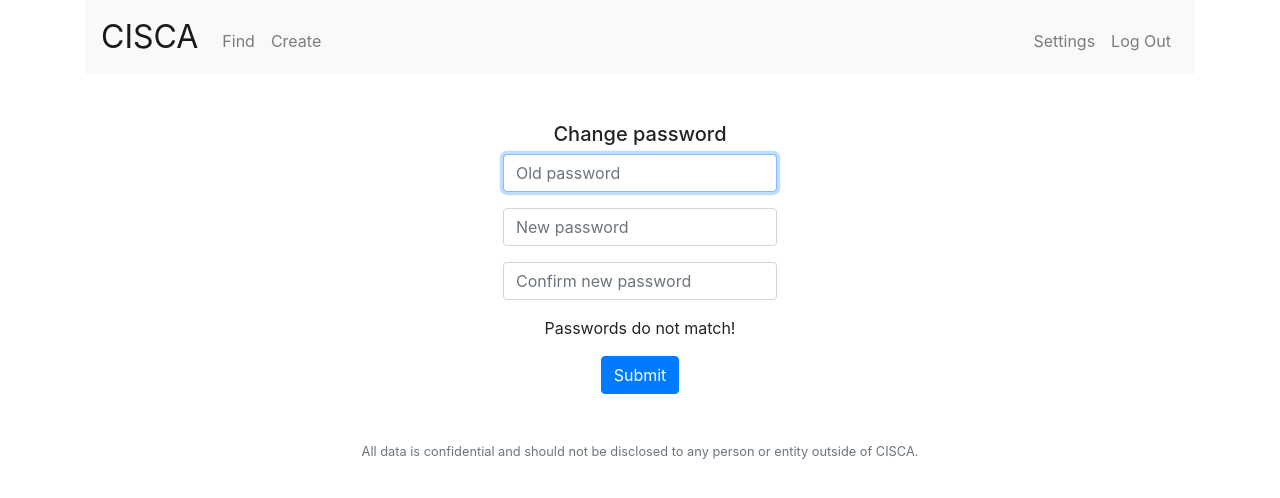
After one commit to codeballet/cisca-admin, a Flask app: page /auth/settings in a window 1280 px wide. The commit adds this page. Shown: the top 498 px of the page. Run offline with Flask 2, Linux system fonts and the light colour scheme; the visitor is signed in with stand-in values (Sample User, id 1); data comes from the database, SQL or seed files in the repository.

Commit message:
Feat: settings page

```diff
--- a/cisca_admin/auth.py
+++ b/cisca_admin/auth.py
@@ -1,6 +1,6 @@
 import functools
 from flask import (
-    Blueprint, flash, g, redirect, render_template, request, session, url_for
+    Blueprint, current_app, flash, g, redirect, render_template, request, session, url_for
 )
 from werkzeug.security import check_password_hash, generate_password_hash
 
@@ -45,9 +45,10 @@ def login():
         elif not check_password_hash(user.password, password):
             message = 'Incorrect password.'
 
-        if message is None:
+        elif message is None:
             session.clear()
             session['user_id'] = user.user_id
+
             return redirect(url_for('index.index'))
 
         flash(message)
@@ -62,10 +63,12 @@ def logout():
 
 
 @bp.route('/register', methods=('GET', 'POST'))
+@login_required
 def register():
     if request.method == 'POST':
         username = request.form.get('reg_username')
         password = request.form.get('reg_password')
+        priviledge = request.form.get('reg_priviledge')
         message = None
 
         if not username:
@@ -83,7 +86,8 @@ def register():
 
         if message is None:
             new_user = User(username=username,
-                            password=generate_password_hash(password))
+                            password=generate_password_hash(password),
+                            priviledge=priviledge)
             db_session.add(new_user)
             db_session.commit()
 
@@ -91,4 +95,13 @@ def register():
 
         flash(message)
 
-    return render_template('auth/register.html')
+    return render_template('auth/register.html', levels=[0, 1, 2, 3, 4, 5, 6, 7, 8, 9])
+
+
+@bp.route('/settings', methods=('GET', 'POST'))
+@login_required
+def settings():
+    if request.method == 'POST':
+        return 'TODO'
+
+    return render_template('auth/settings.html')
--- a/cisca_admin/data.py
+++ b/cisca_admin/data.py
@@ -17,14 +17,18 @@ from cisca_admin.helpers import allowed_file
 
 bp = Blueprint('index', __name__)
 
+SEARCH_CRITERIA = ['Nickname', 'First name', 'Family name',
+                   'First and family name', 'Find everyone!']
+
 
 @bp.route('/', methods=('GET', 'POST'))
 @login_required
 def index():
     if request.method == 'POST':
-        return render_template('data/find.html', criteria=request.form.get('criteria'))
+        criteria = request.form.get('criteria')
+        return render_template('data/find.html', criteria=criteria, search_criteria=SEARCH_CRITERIA)
 
-    return render_template('data/index.html')
+    return render_template('data/index.html', search_criteria=SEARCH_CRITERIA)
 
 
 @bp.route('/create', methods=('GET', 'POST'))
@@ -152,12 +156,19 @@ def find():
     elif request.form.get('first_name'):
         query = Person.query.options(selectinload(Person.birth)).options(selectinload(
             Person.image)).filter(Person.first_name == request.form.get('first_name').lower())
-    elif request.form.get('first_last_name'):
+    elif request.form.get('family_name'):
+        query = Person.query.options(selectinload(Person.birth)).options(selectinload(
+            Person.image)).filter(Person.family_name == request.form.get('family_name').lower())
+    elif request.form.get('first_name') and request.form.get('family_name'):
         query = Person.query.options(selectinload(Person.birth)).options(selectinload(Person.image)).\
             filter(and_(
-                Person.first_name == request.form.get('first_name').lower(),
-                Person.last_name == request.form.get('last_name').lower()
+                Person.first_name == request.form.get(
+                    'first_name').lower(),
+                Person.family_name == request.form.get('last_name').lower()
             ))
+    elif request.form.get('everyone'):
+        query = Person.query.options(selectinload(
+            Person.birth)).options(selectinload(Person.image))
     else:
         message = 'You have to fill in all the search fields.'
 
--- a/cisca_admin/static/styles.css
+++ b/cisca_admin/static/styles.css
@@ -28,6 +28,10 @@ main .form-control {
   width: auto;
 }
 
+main .narrow-select {
+  max-width: 10rem;
+}
+
 main {
   /* scroll horizontally as needed */
   overflow-x: auto;
@@ -45,3 +49,11 @@ main img {
   display: none;
   color: red;
 }
+
+#everyone {
+  display: none;
+}
+
+#search_term {
+  font-weight: bold;
+}
--- /dev/null
+++ b/cisca_admin/templates/auth/settings.html
@@ -0,0 +1,35 @@
+{% extends "layout.html" %}
+
+{% block title %}
+    Settings
+{% endblock %}
+
+{% block main %}
+    <h5>Change password</h5>
+    <form action="{{ url_for('auth.settings') }}" method="post">
+        <div class="form-group">
+            <input autocomplete="on" autofocus class="form-control" name="old_password" placeholder="Old password" type="password">
+        </div>
+        <div class="form-group">
+            <input id="new_password" autocomplete="off" class="form-control" name="new_password" placeholder="New password" type="password">
+        </div>
+        <div class="form-group">
+            <input id="confirm_new_password" autocomplete="off" class="form-control" name="confirm_new_password" placeholder="Confirm new password" type="password">
+        </div>
+        <p class="password_warning">Passwords do not match!</p>
+        <button class="btn btn-primary" type="submit">Submit</button>
+    </form>
+
+    <script>
+        document.querySelector('#confirm_new_password').onkeyup = function() {
+            let first = document.querySelector('#new_password').value;
+            let second = document.querySelector('#confirm_new_password').value;
+
+            if (first != second && second != '') {
+                document.querySelector('.password_warning').style.display = "block";
+            } else {
+                document.querySelector('.password_warning').style.display = "none";
+            }
+        }
+    </script>
+{% endblock %}
--- a/cisca_admin/templates/layout.html
+++ b/cisca_admin/templates/layout.html
@@ -31,15 +31,20 @@
               </li>
             </ul>
             <ul class="navbar-nav ml-auto mt-2">
+              {% if g.user.priviledge == 9 %}
+                <li class="nav-item">
+                  <a class="nav-link" href="{{ url_for('auth.register') }}">Admin</a>
+                </li>
+              {% endif %}
+              <li>
+                <a class="nav-link" href="{{ url_for('auth.settings') }}">Settings</a>
+              </li>
               <li>
                 <a class="nav-link" href="{{ url_for('auth.logout') }}">Log Out</a>
               </li>
             </ul>
           {% else %}
             <ul class="navbar-nav ml-auto mt-2">
-              <li class="nav-item">
-                <a class="nav-link" href="{{ url_for('auth.register') }}">Register</a>
-              </li>
               <li class="nav-item">
                 <a class="nav-link" href="{{ url_for('auth.login') }}">Log In</a>
               </li>
@@ -63,9 +68,12 @@
         {% block main %}{% endblock %}
       </main>
 
-      <footer class="small text-center text-muted">
-        All data is confidential and should not be disclosed to any person or entity outside of CISCA.
-      </footer>
+      {% if g.user %}
+        <footer class="small text-center text-muted">
+          All data is confidential and should not be disclosed to any person or entity outside of CISCA.
+        </footer>
+      {% endif %}
+
     </div>
 
     <script src="https://code.jquery.com/jquery-3.5.1.slim.min.js" integrity="sha384-DfXdz2htPH0lsSSs5nCTpuj/zy4C+OGpamoFVy38MVBnE+IbbVYUew+OrCXaRkfj" crossorigin="anonymous"></script>
```
Also changed, not shown: cisca_admin/models.py (+18 -8 lines), cisca_admin/templates/auth/register.html (+16 -0 lines), cisca_admin/templates/data/find.html (+19 -6 lines), cisca_admin/templates/data/index.html (+4 -4 lines).
